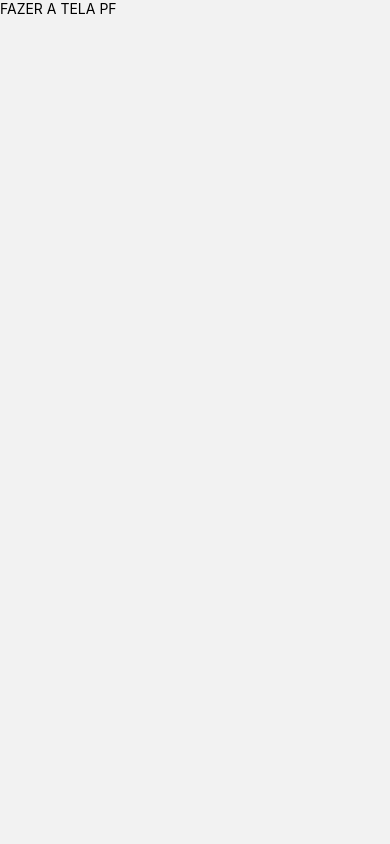
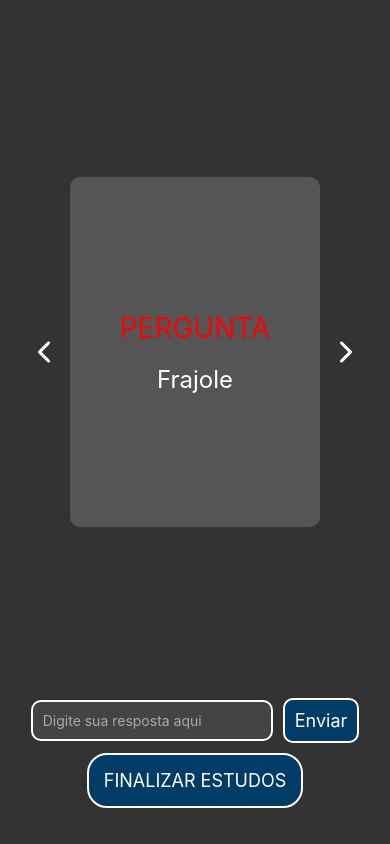
Before and after one commit to gsouza02/mobileas, a React Native app: screen /Estudos in a window 390 px wide. Built offline with nearby package versions, Linux system fonts and the light colour scheme.

Commit message:
mobile quase final

```diff
--- a/criarTela.js
+++ b/criarTela.js
@@ -172,7 +172,7 @@ const styles = StyleSheet.create({
     borderColor: '#e0f2ff',
   },
   buttonText: {
-    color: '#e0f2ff',
+    color: '#003c66',
     fontSize: 18,
     fontWeight: 'bold',
   },
--- a/iniciarEstudos.js
+++ b/iniciarEstudos.js
@@ -1,10 +1,190 @@
-import React from 'react';
-import { View, Text, TextInput, TouchableOpacity, StyleSheet } from 'react-native';
+import React, { useState, useRef } from 'react';
+import { View, Text, TextInput, TouchableOpacity, StyleSheet, Animated } from 'react-native';
+import { Ionicons } from '@expo/vector-icons';
 
 export default function IniciarEstudos() {
+  const [isFlipped, setIsFlipped] = useState(false);
+  const [inputValue, setInputValue] = useState('');
+  const flipAnim = useRef(new Animated.Value(0)).current;
+
+  const frontInterpolate = flipAnim.interpolate({
+    inputRange: [0, 180],
+    outputRange: ['0deg', '180deg'],
+  });
+
+  const backInterpolate = flipAnim.interpolate({
+    inputRange: [0, 180],
+    outputRange: ['180deg', '360deg'],
+  });
+
+  const flipCard = () => {
+    if (isFlipped) {
+      Animated.spring(flipAnim, {
+        toValue: 0,
+        friction: 8,
+        tension: 10,
+        useNativeDriver: true,
+      }).start();
+    } else {
+      Animated.spring(flipAnim, {
+        toValue: 180,
+        friction: 8,
+        tension: 10,
+        useNativeDriver: true,
+      }).start();
+    }
+    setIsFlipped(!isFlipped);
+  };
+
+  const frontAnimatedStyle = {
+    transform: [{ rotateY: frontInterpolate }],
+  };
+
+  const backAnimatedStyle = {
+    transform: [{ rotateY: backInterpolate }],
+  };
+
   return (
-        <View>
-            <Text>FAZER A TELA PF</Text>
+    <View style={styles.container}>
+      <View style={styles.flashcardContainer}>
+        <TouchableOpacity style={styles.arrowButton}>
+          <Ionicons name="chevron-back" size={32} color="white" />
+        </TouchableOpacity>
+        <View style={styles.flashcardWrapper}>
+          <Animated.View style={[styles.flashcard, frontAnimatedStyle]}>
+            <TouchableOpacity style={styles.card} onPress={flipCard}>
+              <Text style={[styles.cardText, styles.questionText]}>PERGUNTA</Text>
+              <Text style={styles.cardText}>Frajole</Text>
+            </TouchableOpacity>
+          </Animated.View>
+          <Animated.View style={[styles.flashcard, styles.flashcardBack, backAnimatedStyle]}>
+            <TouchableOpacity style={styles.card} onPress={flipCard}>
+              <Text style={[styles.cardText, styles.answerText]}>RESPOSTA</Text>
+              <Text style={styles.cardText}>Igreja</Text>
+            </TouchableOpacity>
+          </Animated.View>
         </View>
+        <TouchableOpacity style={styles.arrowButton}>
+          <Ionicons name="chevron-forward" size={32} color="white" />
+        </TouchableOpacity>
+      </View>
+      <View style={styles.inputContainer}>
+        <TextInput
+          style={styles.input}
+          placeholder="Digite sua resposta aqui"
+          placeholderTextColor="#aaa"
+          value={inputValue}
+          onChangeText={setInputValue}
+        />
+        <TouchableOpacity style={styles.sendButton}>
+          <Text style={styles.sendButtonText}>Enviar</Text>
+        </TouchableOpacity>
+      </View>
+      <TouchableOpacity style={styles.button}>
+        <Text style={styles.buttonText}>FINALIZAR ESTUDOS</Text>
+      </TouchableOpacity>
+    </View>
   );
-};
+}
+
+const styles = StyleSheet.create({
+  container: {
+    flex: 1,
+    backgroundColor: '#333',
+    padding: 16,
+    alignItems: 'center',
+  },
+  flashcardContainer: {
+    flex: 1,
+    flexDirection: 'row',
+    justifyContent: 'center',
+    alignItems: 'center',
+    position: 'relative',
+    marginBottom: 10, // Adjusted margin bottom
+  },
+  flashcardWrapper: {
+    width: 250,
+    height: 350,
+    alignItems: 'center',
+    justifyContent: 'center',
+    position: 'relative',
+  },
+  flashcard: {
+    width: '100%',
+    height: '100%',
+    alignItems: 'center',
+    justifyContent: 'center',
+    backgroundColor: '#555',
+    backfaceVisibility: 'hidden',
+    borderRadius: 10,
+    position: 'absolute',
+  },
+  flashcardBack: {
+    backgroundColor: '#666',
+  },
+  card: {
+    flex: 1,
+    justifyContent: 'center',
+    alignItems: 'center',
+  },
+  cardText: {
+    color: '#FFF',
+    fontSize: 24,
+    textAlign: 'center',
+  },
+  questionText: {
+    color: 'red',
+    fontSize: 28,
+    marginBottom: 20,
+  },
+  answerText: {
+    color: 'lightcoral',
+    fontSize: 28,
+    marginBottom: 20,
+  },
+  inputContainer: {
+    width: '80%',
+    alignItems: 'center',
+    marginBottom: 20,
+    flexDirection: 'row',
+    justifyContent: 'center',
+    marginTop: 0,
+  },
+  input: {
+    flex: 1,
+    padding: 10,
+    backgroundColor: '#444',
+    borderRadius: 10,
+    color: '#FFF',
+    borderWidth: 2,
+    borderColor: 'white',
+    marginRight: 10,
+  },
+  sendButton: {
+    padding: 10,
+    backgroundColor: '#003c66',
+    borderRadius: 10,
+    borderWidth: 2,
+    borderColor: 'white',
+  },
+  sendButtonText: {
+    color: '#FFF',
+    fontSize: 18,
+  },
+  button: {
+    padding: 15,
+    backgroundColor: '#003c66',
+    borderRadius: 20,
+    marginBottom: 20,
+    borderWidth: 2,
+    borderColor: 'white',
+    marginTop: -10,
+  },
+  buttonText: {
+    color: '#FFF',
+    fontSize: 18,
+  },
+  arrowButton: {
+    padding: 10,
+  },
+});
--- a/package.json
+++ b/package.json
@@ -15,6 +15,7 @@
     "expo-status-bar": "~1.12.1",
     "react": "18.2.0",
     "react-native": "0.74.1",
+    "react-native-animatable": "^1.4.0",
     "react-native-safe-area-context": "^4.10.1",
     "react-native-screens": "^3.31.1"
   },
--- a/rotas/navigations.js
+++ b/rotas/navigations.js
@@ -5,7 +5,7 @@ import Menu from "../Menu"
 import CriarFlash from "../criarFlash.js";
 import CriarTela from "../criarTela.js"
 import EditarFlash from "../EditarFlash.js";
-import IniciarEstudos from "../iniciarEstudos.js";
+import IniciarEstudos from "../IniciarEstudos.js";
 
 const Stack = createStackNavigator();
 
```
Also changed, not shown: 1 other file (tests, documents, lock files or other folders).
